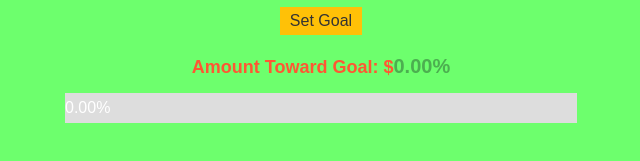
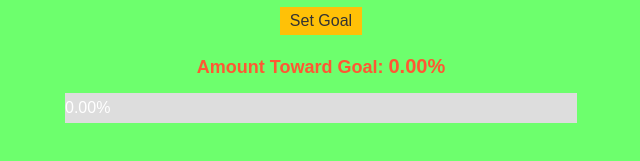
Before and after one commit to KamronRichards/Piggy-Bank-App, a plain HTML site: page index.html in a window 1280 px wide. Shown: the part 511-672 px from the top of the page, 319-959 px from the left. Drawn offline with Linux system fonts and the light colour scheme.

Commit message:
Removed unnecessary $ sign

```diff
--- a/index.html
+++ b/index.html
@@ -46,7 +46,7 @@
       }
 
       #goalProgress {
-        color: #4caf50; /* A calming green color */
+        color: #ff5733; /* #4caf50; A calming green color */
         font-size: 20px;
       }
 
@@ -75,7 +75,7 @@
     <h2>Goal: $<span id="goalAmount">0.00</span></h2>
     <input type="number" id="goalTarget" placeholder="Set Goal" />
     <button id="setGoal">Set Goal</button>
-    <h2>Amount Toward Goal: $<span id="goalProgress">0.00</span></h2>
+    <h2>Amount Toward Goal: <span id="goalProgress">0.00</span></h2>
 
     <!-- Progress bar container -->
     <div class="progress-container">
```
